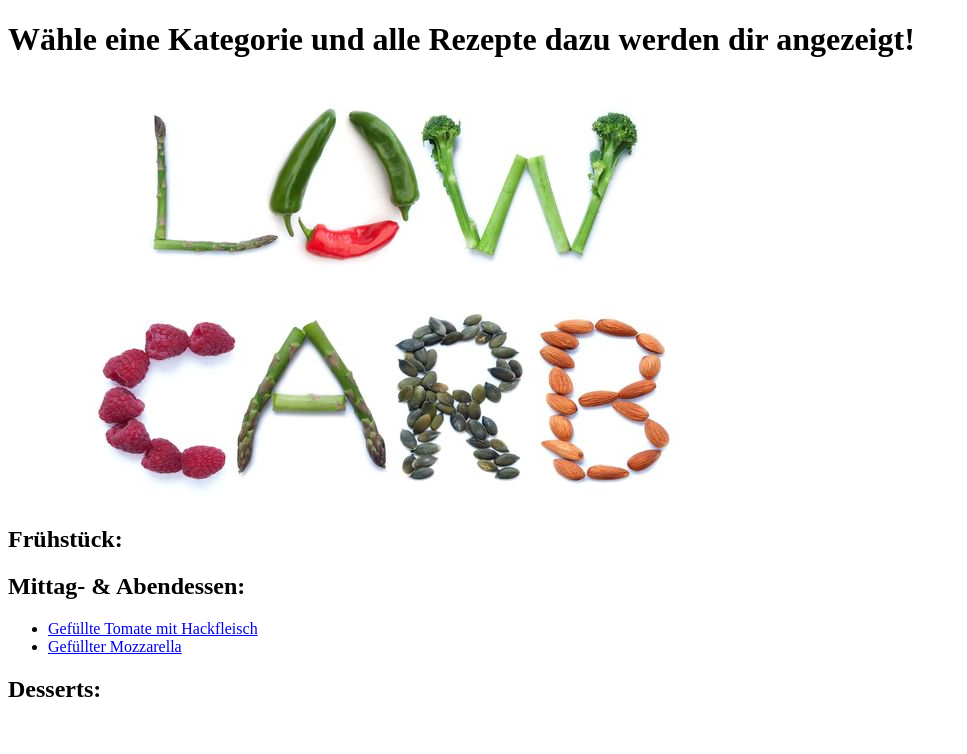
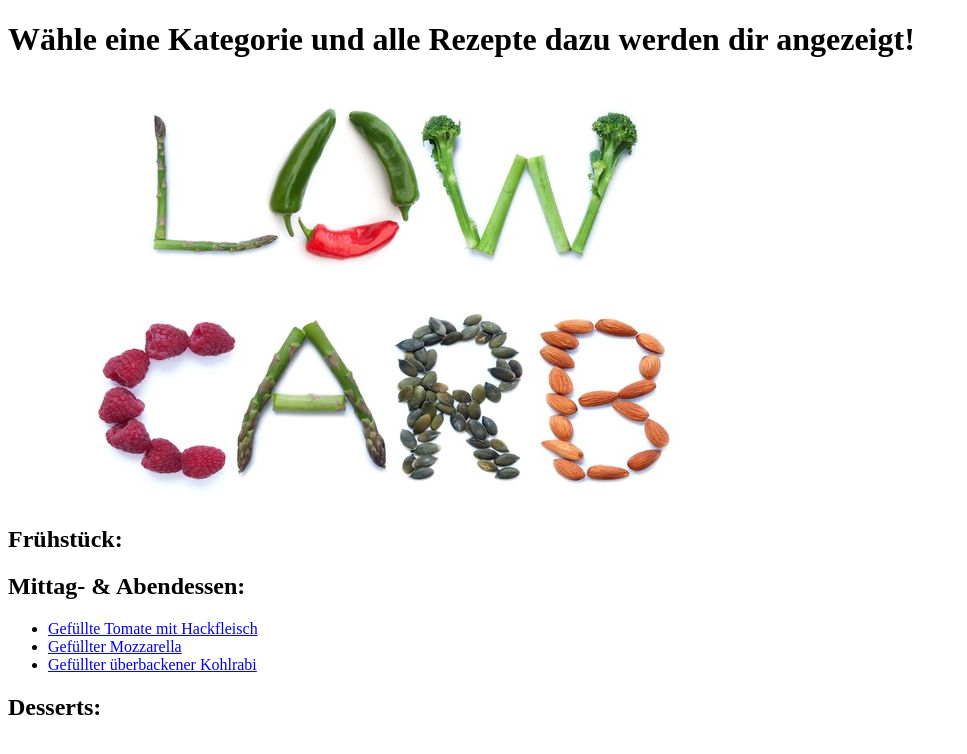
Before and after one commit to Jaxjoh/low-carb-recipes, a plain HTML site: page index.html in a window 1280 px wide. Shown: the whole page, without its empty margins (0-967 px from the left). Drawn offline with Linux system fonts and the light colour scheme.

Commit message:
add recipe

```diff
--- a/index.html
+++ b/index.html
@@ -24,6 +24,7 @@
             </li> -->
             <li><a href="https://www.leckerschmecker.me/one-pot-gerichte-gefuellte-tomaten/">Gefüllte Tomate mit Hackfleisch</a></li>
             <li><a href="https://www.gesunderezepte.me/gefuellter-mozzarella/">Gefüllter Mozzarella</a></li>
+            <li><a href="https://www.gesunderezepte.me/low-carb-gefuellte-ueberbackene-kohlrabi/">Gefüllter überbackener Kohlrabi</a></li>
     </ul>
 
     <h2>Desserts:</h2>
```
